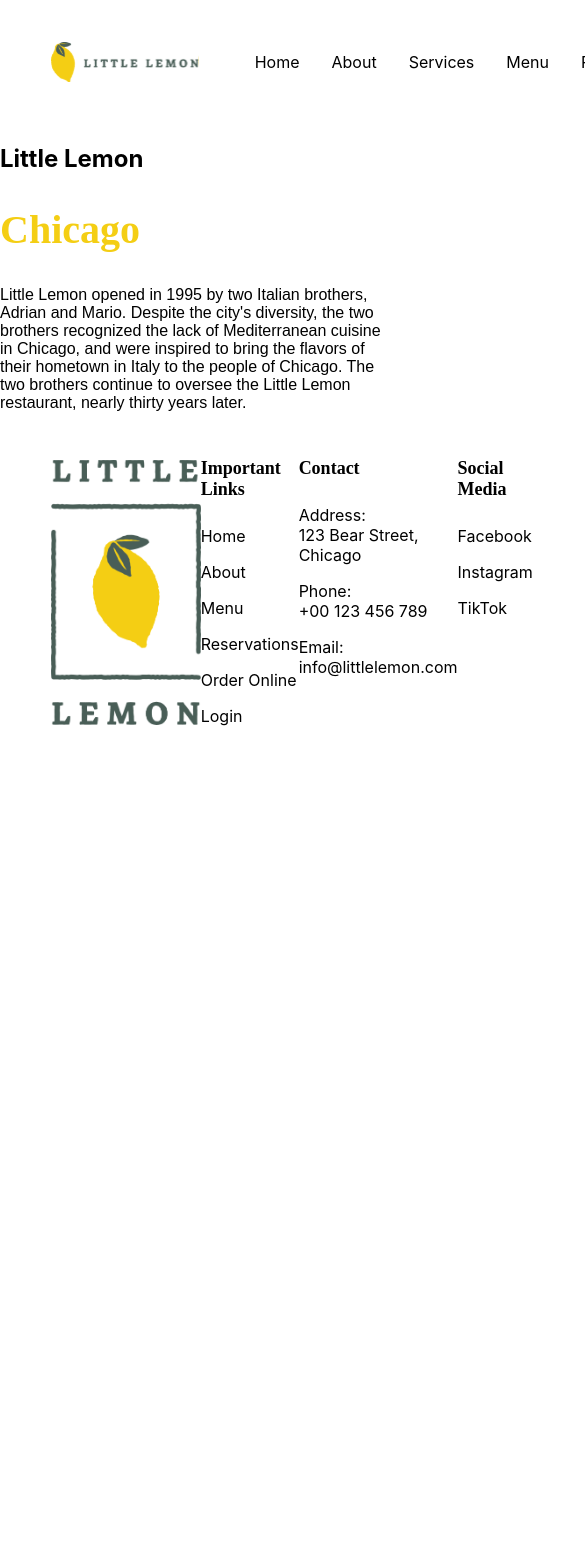
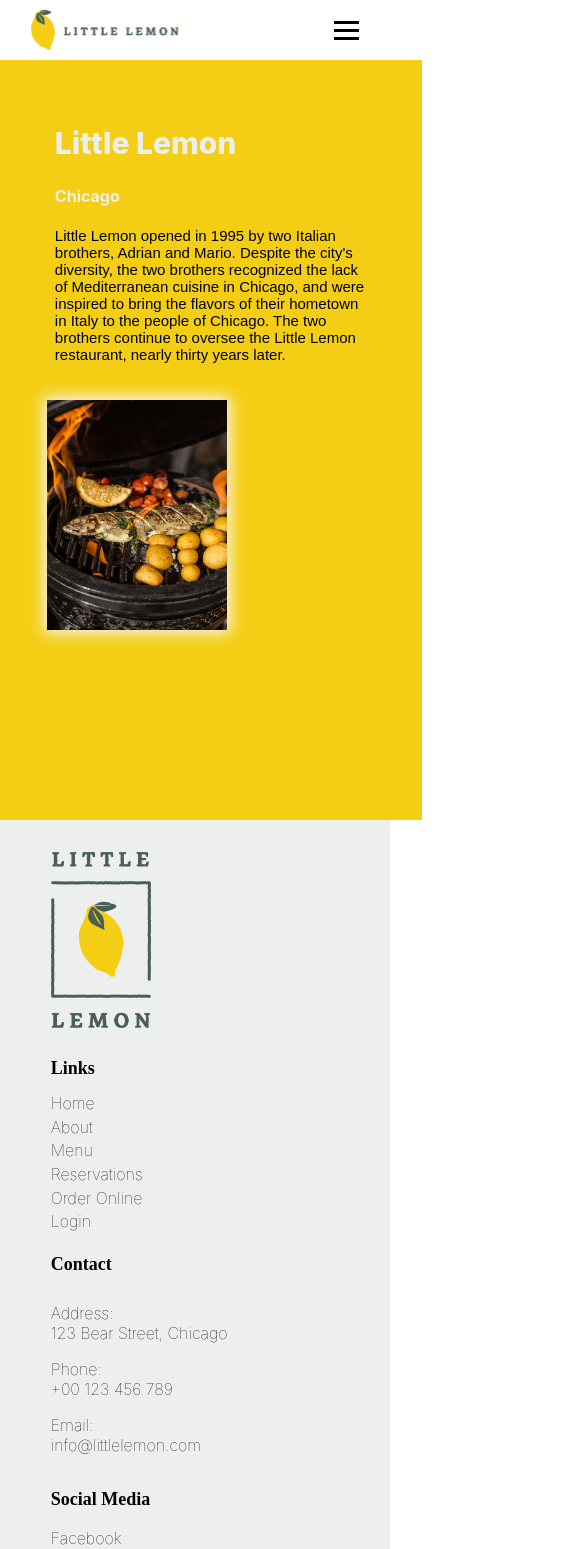
Before and after one commit to Raine040/Little-Lemon-Restaurant, a React (Create React App) app: page /about in a window 390 px wide. Shown: the top 1549 px of the page, 585 px wide, since content can reach past the window. Before the commit the page ends 844 px from the top, so only its background shows below. Built offline with nearby package versions, Linux system fonts and the light colour scheme.

Commit message:
updated responsiveness

```diff
--- a/public/index.html
+++ b/public/index.html
@@ -42,5 +42,6 @@
       To begin the development, run `npm start` or `yarn start`.
       To create a production bundle, use `npm run build` or `yarn build`.
     -->
+    <script src="https://raw.githubusercontent.com/Meta-Front-End-Developer-PC/capstone/master/api.js"></script>
   </body>
 </html>
--- a/src/App.css
+++ b/src/App.css
@@ -1,28 +1,16 @@
 /* NAV CSS */
 
-nav {
+/* nav {
   z-index: 10001;
-}
+} */
 
 .navbar {
-  padding: 10px 13%;
+  padding: 0px 13%;
+  padding-top: -9px;
   display: flex;
   justify-content: space-between;
   align-items: center;
-}
-
-nav ul li {
-  display: inline-block;
-  padding: 1em;
-}
-
-nav ul li a {
-  color: #000000;
-  text-decoration: none;
-}
-
-nav ul li a:hover {
-  text-decoration: underline solid #495e57;
+  background-color: #edefee;
 }
 
 .menu-icon {
@@ -38,9 +26,26 @@ nav ul li a:hover {
 }
 
 .nav-links {
-  list-style: none;
-  display: flex;
-  align-items: center;
+  display: inline-flex;
+  padding: 1em;
+  gap: 1.8rem;
+}
+
+.nav-link {
+  color: #000000;
+  text-decoration: none;
+}
+
+.menu-icon {
+  display: none;
+  cursor: pointer;
+}
+
+.bar {
+  width: 25px;
+  height: 3px;
+  background-color: black;
+  margin: 5px 0;
 }
 
 .nav-links.visible {
@@ -73,6 +78,7 @@ button {
 .header {
   background-color: #495e57;
   padding: 40px 0;
+  padding-bottom: 5%;
 }
 
 .header section {
@@ -129,11 +135,44 @@ button {
   border-radius: 20px;
 }
 
+/* ABOUT CSS */
+
+.about-section {
+  color: #edefee;
+  padding: 10px 13%;
+  position: relative;
+  background-color: #f4ce14;
+  padding-top: 2.5rem;
+  padding-bottom: 2.5rem;
+}
+
+.about-title {
+  font-weight: 800;
+  font-size: xx-large;
+}
+
+.about-subtext {
+  color: #000;
+  max-width: 700px;
+}
+
+.about-img {
+  position: absolute;
+  right: 20%;
+  top: 22px;
+  width: 200px;
+  height: 260px;
+  box-shadow: 0px 0px 14px 3px #f8f5f9;
+}
+
 /* MENU CSS */
 
 .menu-container {
-  margin: 110px auto;
-  padding: 10px 13%;
+  margin: 80px auto;
+  padding: 4% 13%;
+  margin-top: 0px;
+  margin-bottom: 0px;
+  background-color: #edefee;
 }
 
 .menu-container h2 {
@@ -265,6 +304,53 @@ label {
   color: #fff;
 }
 
+/* CONFIRMATION CSS */
+
+.booking-confirmation {
+  height: 60vh;
+  background-color: #edefee;
+  display: flex;
+  flex-direction: column;
+  align-items: center;
+  font-family: "Karla", sans-serif;
+}
+
+.booking-confirmed {
+  margin: 3rem 0;
+  text-transform: capitalize;
+  font-size: 24px;
+  font-weight: 800;
+  color: #495e57;
+}
+
+.redirect-buttons {
+  display: grid;
+  grid-template-columns: repeat(3, 1fr);
+  grid-gap: 12vw;
+  position: absolute;
+  top: 60%;
+  left: 50%;
+  transform: translate(-50%, -50%);
+}
+
+.redirect-button {
+  background-color: #f4ce14;
+  color: black;
+  padding: 15px 25px;
+  border: none;
+  text-decoration: none;
+  border-radius: 12px;
+  font-size: 20px;
+  font-weight: bold;
+  cursor: pointer;
+}
+
+.redirect-button:hover {
+  background-color: #f4ce14;
+  color: #464646 !important;
+  transition: 0.2s;
+}
+
 /* FOOTER CSS */
 
 footer section {
@@ -272,9 +358,10 @@ footer section {
   display: flex;
   justify-content: space-between;
   align-items: start;
+  background-color: #edefee;
 }
 
-.company-info img {
+.footer-img {
   margin-top: 12px;
   cursor: pointer;
   width: 150px;
@@ -285,6 +372,12 @@ footer h3 {
   margin-top: 10px;
 }
 
+.footer-link {
+  text-decoration: none;
+  color: #000000;
+  font-weight: lighter;
+}
+
 footer ul {
   padding: 0;
 }
@@ -292,9 +385,116 @@ footer ul {
 footer ul li {
   padding: 8px 0;
   list-style: none;
+  font-weight: lighter;
 }
 
 footer ul li a {
   color: black;
   text-decoration: none;
 }
+
+/* RESPONSIVE */
+
+@media screen and (max-width: 768px) {
+  .menu-icon {
+    display: block;
+  }
+
+  .nav-links {
+    display: none;
+  }
+
+  .nav-link {
+    color: #fff;
+  }
+
+  .nav-links.visible {
+    display: flex;
+    background: #495e57;
+    z-index: 1000;
+    padding: 20px 0;
+  }
+
+  .navbar {
+    background: #fff;
+    padding: 10px 8%;
+  }
+
+  nav ul li a {
+    color: #fff;
+  }
+
+  .bar {
+    background: #000;
+  }
+
+  .header {
+    display: grid;
+    padding: 3rem 0.5rem;
+    justify-content: center;
+    align-items: center;
+  }
+
+  .header-img {
+    display: none;
+  }
+
+  .about-us {
+    padding: 0;
+    height: 90vh;
+    width: 50vh;
+    display: flex;
+  }
+
+  .about-title {
+    font-size: 30px;
+  }
+
+  .about-subtext {
+    font-size: 15px;
+  }
+
+  .about-img {
+    width: 180px;
+    height: 230px;
+    position: relative;
+    margin-left: 55px;
+  }
+
+  footer {
+    padding: 0;
+  }
+
+  .footer-container {
+    display: grid;
+  }
+
+  .footer-img {
+    width: 100px;
+    padding-bottom: 1rem;
+  }
+
+  .footer-columns ul {
+    padding-top: -1rem;
+    line-height: 15%;
+  }
+
+  footer h3 {
+    padding-bottom: 1%;
+  }
+
+  .booking-confirmation {
+    display: block;
+    padding: 2rem;
+  }
+
+  .redirect-buttons {
+    display: inline-block;
+    padding-top: 9rem;
+  }
+
+  .redirect-button {
+    margin: 9px;
+    padding: 16px;
+  }
+}
--- a/src/components/About.js
+++ b/src/components/About.js
@@ -1,9 +1,11 @@
+import aboutImg from "../images/aboutImg.jpg";
+
 const About = () => {
   return (
-    <>
-      <section className="hero-text">
-        <h1>Little Lemon</h1>
-        <h2>Chicago</h2>
+    <div className="about-us">
+      <section className="about-section">
+        <h1 className="about-title">Little Lemon</h1>
+        <h4>Chicago</h4>
         <p className="about-subtext">
           Little Lemon opened in 1995 by two Italian brothers, Adrian and Mario.
           Despite the city's diversity, the two brothers recognized the lack of
@@ -12,8 +14,11 @@ const About = () => {
           brothers continue to oversee the Little Lemon restaurant, nearly
           thirty years later.
         </p>
+        <div>
+          <img className="about-img" src={aboutImg} alt="" />
+        </div>
       </section>
-    </>
+    </div>
   );
 };
 
--- a/src/components/Confirmation.js
+++ b/src/components/Confirmation.js
@@ -1,15 +1,35 @@
-import React from "react";
+import { Link } from "react-router-dom";
 
 const Confirmation = () => {
   return (
-    <div className="confirm">
-      <div>
-        <h1>
+    <>
+      <section className="booking-confirmation">
+        <h1 className="booking-confirmed">
           Booking has been <span>confirmed!</span>
         </h1>
-        <h4>A confirmation message has been sent to your email.</h4>
-      </div>
-    </div>
+        <br />
+        <h3>A confirmation message has been sent to your email.</h3>
+        <br />
+        <h3>Thanks for dining with us!</h3>
+        <br />
+        <h4>
+          Little Lemon Restaurant
+          <br />
+          123 Bear Street, Chicago
+        </h4>
+      </section>
+      <section className="redirect-buttons">
+        <Link className="redirect-button" to="/menu">
+          Menu
+        </Link>
+        <Link className="redirect-button" to="/menu">
+          Order
+        </Link>
+        <Link className="redirect-button" to="/">
+          Home
+        </Link>
+      </section>
+    </>
   );
 };
 
--- a/src/components/Footer.js
+++ b/src/components/Footer.js
@@ -1,38 +1,42 @@
-import React from "react";
+import { Link } from "react-router-dom";
 import footerLogo from "../images/footerLogo.png";
 
 const Footer = () => {
   return (
-    <footer className="">
-      <section>
-        <div className="company-info">
-          <img src={footerLogo} alt="Little Lemon logo" />
+    <footer>
+      <section className="footer-container">
+        <div>
+          <img
+            src={footerLogo}
+            alt="Little Lemon logo"
+            className="footer-img"
+          />
           {/* <p>
             We are a family owned Mediterraneran restaurant, focused on
             traditional recipes served with a modern twist.
           </p> */}
         </div>
-        <div>
-          <h3>Important Links</h3>
+        <div className="footer-columns">
+          <h3>Links</h3>
           <ul>
-            <li>
-              <a href="/">Home</a>
-            </li>
-            <li>
-              <a href="/">About</a>
-            </li>
-            <li>
-              <a href="/">Menu</a>
-            </li>
-            <li>
-              <a href="/">Reservations</a>
-            </li>
-            <li>
-              <a href="/">Order Online</a>
-            </li>
-            <li>
-              <a href="/">Login</a>
-            </li>
+            <Link className="nav-link" to="/">
+              <h4 className="footer-link">Home</h4>
+            </Link>
+            <Link className="nav-link" to="/about">
+              <h4 className="footer-link">About</h4>
+            </Link>
+            <Link className="nav-link" to="/menu">
+              <h4 className="footer-link">Menu</h4>
+            </Link>
+            <Link className="nav-link" to="/reservations">
+              <h4 className="footer-link">Reservations</h4>
+            </Link>
+            <Link className="nav-link" to="/menu">
+              <h4 className="footer-link">Order Online</h4>
+            </Link>
+            <Link className="nav-link" to="/">
+              <h4 className="footer-link">Login</h4>
+            </Link>
           </ul>
         </div>
         <div>
@@ -49,7 +53,7 @@ const Footer = () => {
             </li>
           </ul>
         </div>
-        <div>
+        <div className="footer-columns">
           <h3>Social Media</h3>
           <ul>
             <li>
--- a/src/components/Nav.js
+++ b/src/components/Nav.js
@@ -1,32 +1,44 @@
-import React from "react";
+import { useState } from "react";
+import { Link } from "react-router-dom";
 import logo from "../images/Logo .svg";
 
 const Nav = () => {
+  const [menuOpen, setMenuOpen] = useState(false);
+
+  const toggleMenu = () => {
+    setMenuOpen(!menuOpen);
+  };
+
   return (
-    <nav className="navbar">
+    <nav className={`navbar ${menuOpen ? "open" : ""}`}>
       <img src={logo} alt="little lemon restaurant logo" />
-      <ul className="nav-links">
-        <li>
-          <a href="/">Home</a>
-        </li>
-        <li>
-          <a href="/">About</a>
-        </li>
-        <li>
-          <a href="/">Services</a>
-        </li>
-        <li>
-          <a href="/">Menu</a>
-        </li>
-        <li>
-          <a href="/">Reservations</a>
-        </li>
-        <li>
-          <a href="/booking">Order Online</a>
-        </li>
-        <li>
-          <a href="/">Login</a>
-        </li>
+      <div className="menu-icon" onClick={toggleMenu}>
+        <div className="bar"></div>
+        <div className="bar"></div>
+        <div className="bar"></div>
+      </div>
+      <ul className={`nav-links ${menuOpen ? "visible" : ""}`}>
+        <Link className="nav-link" to="/">
+          <h4>Home</h4>
+        </Link>
+        <Link className="nav-link" to="/about">
+          <h4>About</h4>
+        </Link>
+        <Link className="nav-link" to="/">
+          <h4>Services</h4>
+        </Link>
+        <Link className="nav-link" to="/menu">
+          <h4>Menu</h4>
+        </Link>
+        <Link className="nav-link" to="/reservations">
+          <h4>Reservations</h4>
+        </Link>
+        <Link className="nav-link" to="/menu">
+          <h4>Order Online</h4>
+        </Link>
+        <Link className="nav-link" to="/">
+          <h4>Login</h4>
+        </Link>
       </ul>
     </nav>
   );
--- a/src/components/Routing.js
+++ b/src/components/Routing.js
@@ -3,6 +3,7 @@ import Homepage from "./Homepage";
 import About from "./About";
 import BookingPage from "./BookingPage";
 import Confirmation from "./Confirmation";
+import Menu from "./Menu";
 
 const Routing = () => {
   return (
@@ -14,6 +15,8 @@ const Routing = () => {
       <Route path="/reservations" element={<BookingPage />} />
 
       <Route path="/confirmation" element={<Confirmation />} />
+
+      <Route path="/menu" element={<Menu />} />
     </Routes>
   );
 };
```
Also changed, not shown: src/images/aboutImg.jpg (added).
